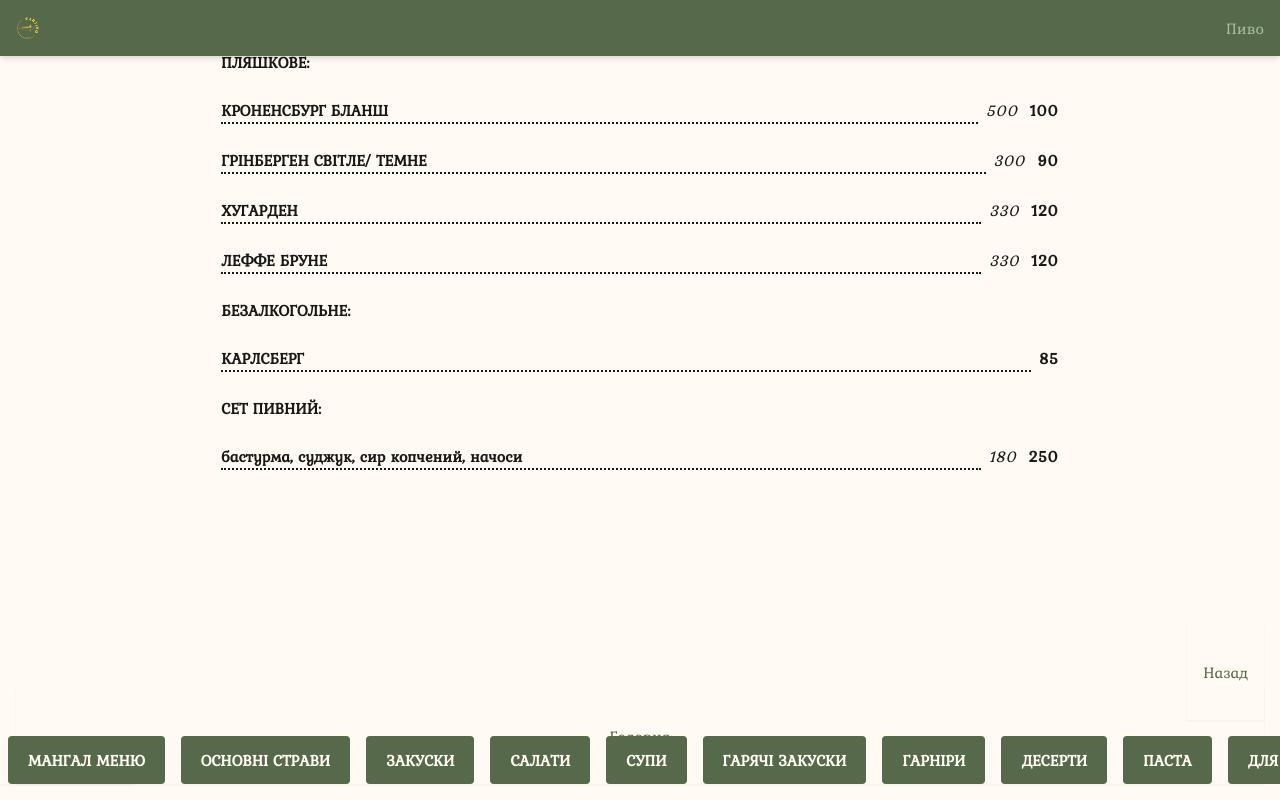
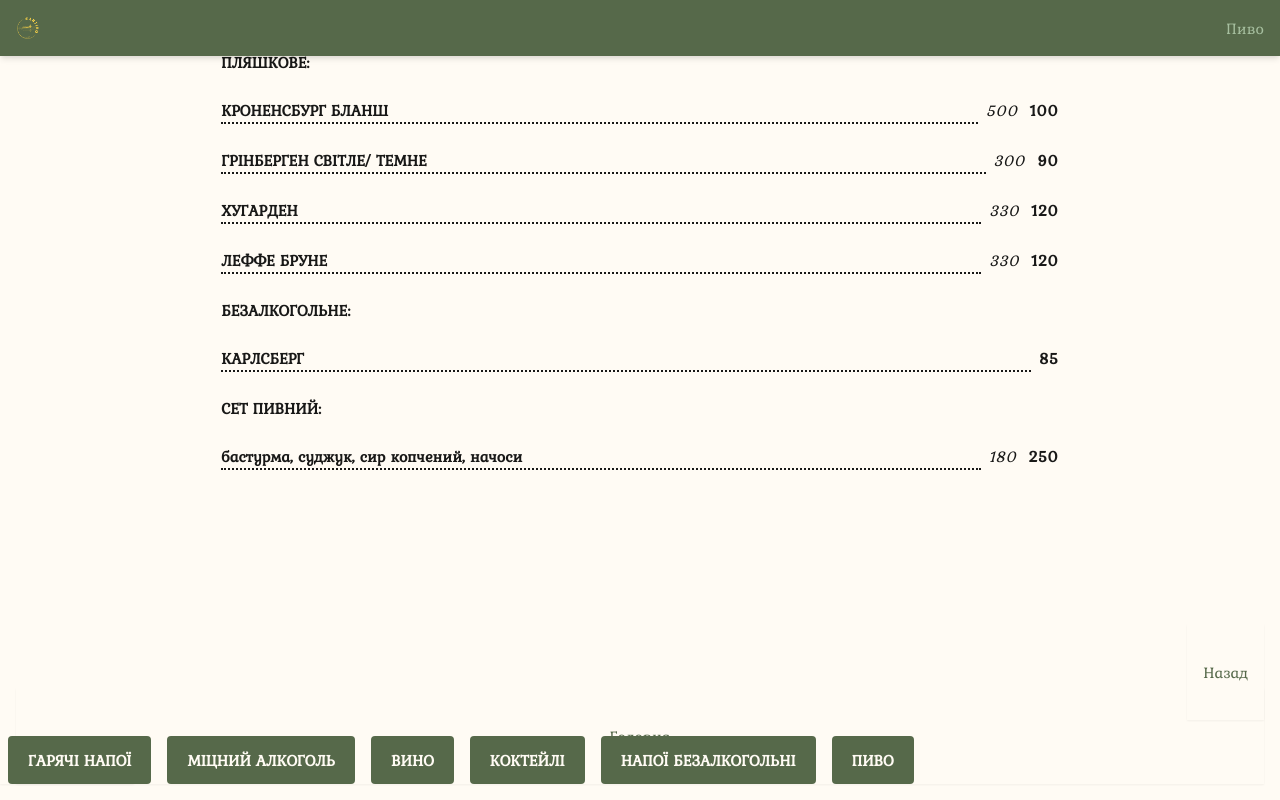
Before and after one commit to romantrynko/santino, a Next.js app: page /bar/beer in a window 1280 px wide. Built offline with nearby package versions, Linux system fonts and the light colour scheme; what @tailwindcss/postcss7-compat, tailwindcss-no-scrollbar would draw is missing.

Commit message:
handled routes in navbar

```diff
--- a/src/components/NavigationBar/NavigationBar.tsx
+++ b/src/components/NavigationBar/NavigationBar.tsx
@@ -1,9 +1,10 @@
-import React from 'react';
+import React, { useMemo } from 'react';
 import Link from 'next/link';
 import { cn } from '@/utils/utils';
 import MenuSectionButton from '../MenuSectionButton';
 import { useScreenSize } from '@/utils/hooks/useScreenSize';
-import { kitchenSectionButtons } from '@/constants/menuList';
+import { barSectionButtons, kitchenSectionButtons } from '@/constants/menuList';
+import { usePathname } from 'next/navigation';
 
 type NavigationBarProps = Readonly<{
   wrapperClassName?: string;
@@ -19,12 +20,24 @@
   outerContainerClassName
 }: NavigationBarProps) => {
   const { isPortrait, isMobileInPortrait } = useScreenSize();
+  const pathname = usePathname();
+
+  const buttons = useMemo(() => {
+    switch (true) {
+      case pathname.startsWith("/kitchen"):
+        return kitchenSectionButtons;
+      case pathname.startsWith("/bar"):
+        return barSectionButtons;
+      default:
+        return [];
+    }
+  }, [pathname]);
 
   return (
     <div className={cn('flex flex-row w-full', wrapperClassName)}>
-      {kitchenSectionButtons.map(({ name, section }, index) => (
+      {buttons.map(({ name, path }, index) => (
         <Link
-          href={`/kitchen/${section}`}
+          href={path}
           // biome-ignore lint/suspicious/noArrayIndexKey: <explanation>
           key={index}>
           <MenuSectionButton
```
